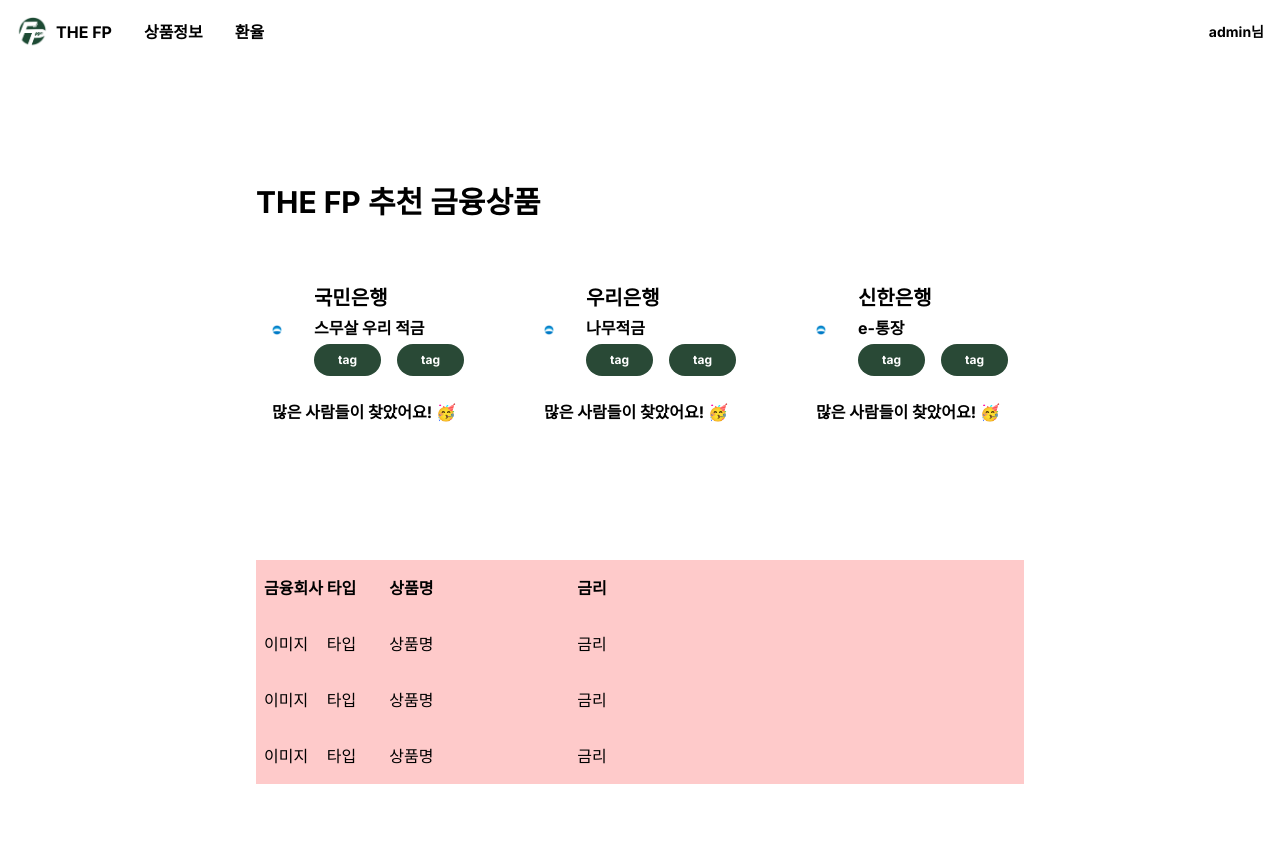
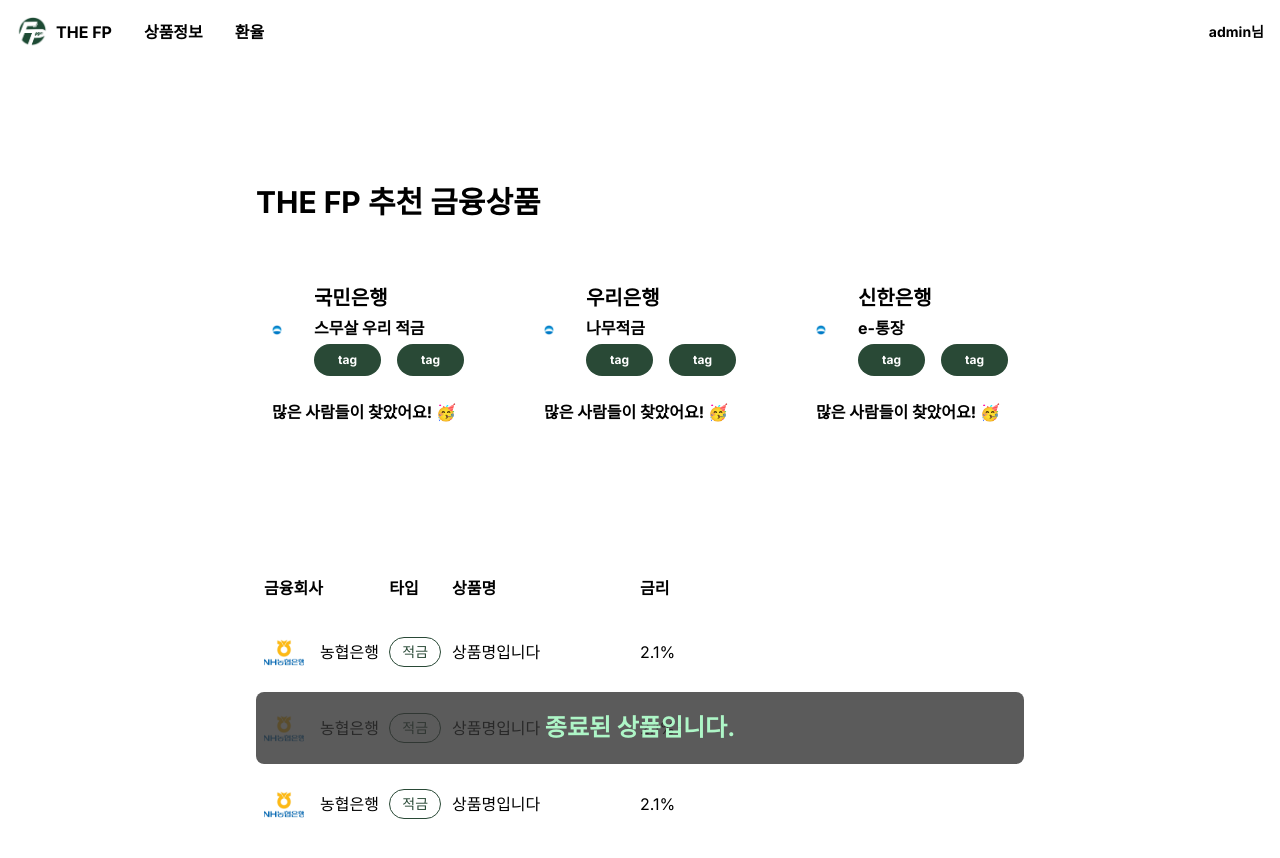
Before and after one commit to coolfin/thefp_FE, a Vue app: page /main/info in a window 1280 px wide. Shown: the top 858 px of the page. Before the commit the page ends 824 px from the top, so only its background shows below. Built offline with nearby package versions, Linux system fonts and the light colour scheme.

Commit message:
feat: 상품정보 페이지 구현 - 더미데이터 추가 예정

```diff
--- a/src/components/info/FinancialProductItem.vue
+++ b/src/components/info/FinancialProductItem.vue
@@ -1,15 +1,47 @@
 <template>
-  <div class="flex items-center px-2 py-4">
-    <div class="w-1/12">이미지</div>
+  <div class="relative">
+    <div
+      v-if="item === 2"
+      class="absolute top-0 left-0 z-10 w-full h-full bg-opacity-80 bg-[#333] flex items-center justify-center rounded-lg"
+    >
+      <span class="text-2xl font-bold text-[#AEF6C7]">종료된 상품입니다.</span>
+    </div>
+    <div
+      @click="clickFinancialProduct"
+      class="flex items-center px-2 py-4 hover:bg-[#eee] rounded-lg cursor-pointer transition duration-300 ease-in-out"
+    >
+      <div class="flex items-center w-2/12 gap-x-4">
+        <img
+          class="w-10 rounded-lg"
+          src="@/assets/icons/banks/nh-logo.svg"
+          alt="농협은행"
+        />
+        <span>농협은행</span>
+      </div>
 
-    <div class="w-1/12">타입</div>
+      <div class="w-1/12">
+        <div
+          class="px-3 py-1 text-sm border rounded-full text-theme border-theme w-fit"
+        >
+          적금
+        </div>
+      </div>
 
-    <div class="w-3/12 truncate">상품명</div>
+      <div class="w-3/12 truncate">상품명입니다</div>
 
-    <div class="flex-1">금리</div>
+      <div class="flex-1">2.1%</div>
+    </div>
   </div>
 </template>
 
-<script setup></script>
+<script setup>
+const clickFinancialProduct = () => {
+  alert("죄송합니다. 상품 상세 페이지는 준비 중입니다.🤐");
+};
+
+defineProps({
+  item: Object,
+});
+</script>
 
 <style scoped></style>
--- a/src/components/info/FinancialProducts.vue
+++ b/src/components/info/FinancialProducts.vue
@@ -1,18 +1,20 @@
 <template>
-  <div class="bg-red-200">
+  <div>
     <!-- header -->
     <div class="flex items-center px-2 py-4 font-bold">
-      <span class="w-1/12"> 금융회사 </span>
+      <span class="w-2/12"> 금융회사 </span>
 
       <span class="w-1/12">타입</span>
 
       <span class="w-3/12">상품명</span>
 
-      <span class="flex-1">금리</span>
+      <span class="flex-1 text-start">금리</span>
     </div>
 
     <!-- data -->
-    <FinancialProductItem v-for="item in 3" :key="item" />
+    <div class="flex flex-col gap-y-1">
+      <FinancialProductItem v-for="item in 3" :key="item" :item="item" />
+    </div>
   </div>
 </template>
 <script setup>
```
Also changed, not shown: src/assets/icons/banks/nh-logo.svg (renamed from src/assets/icons/banks/busan-logo.svg).
